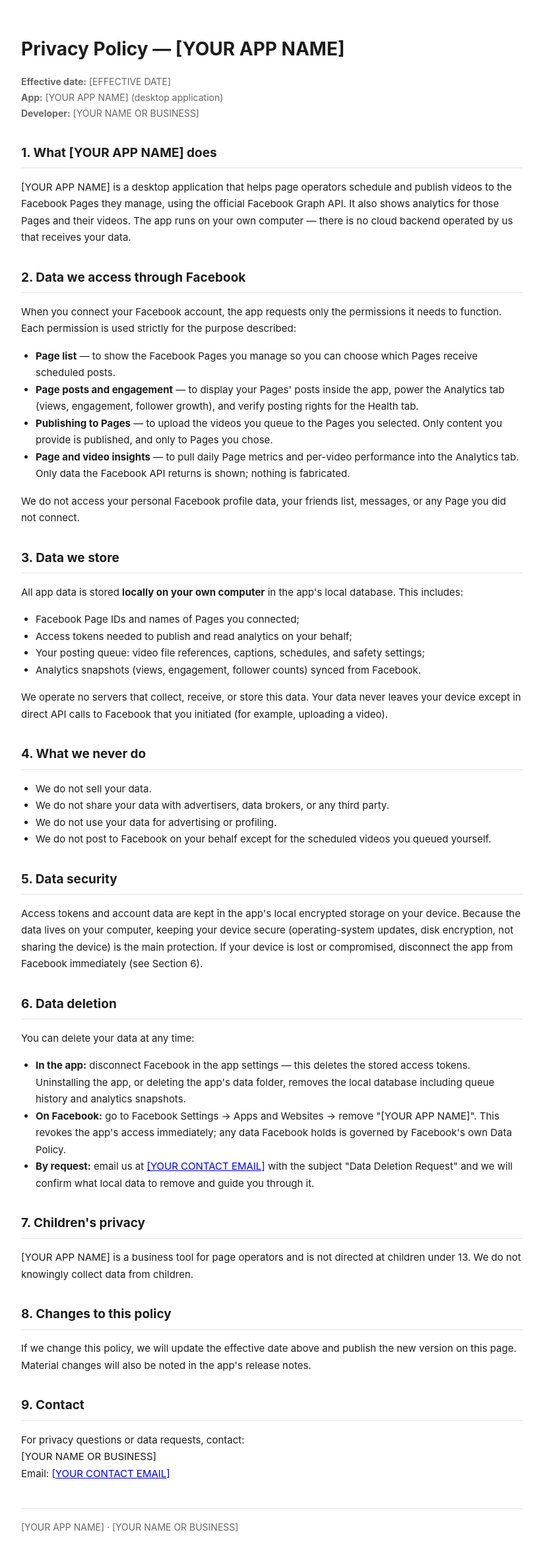
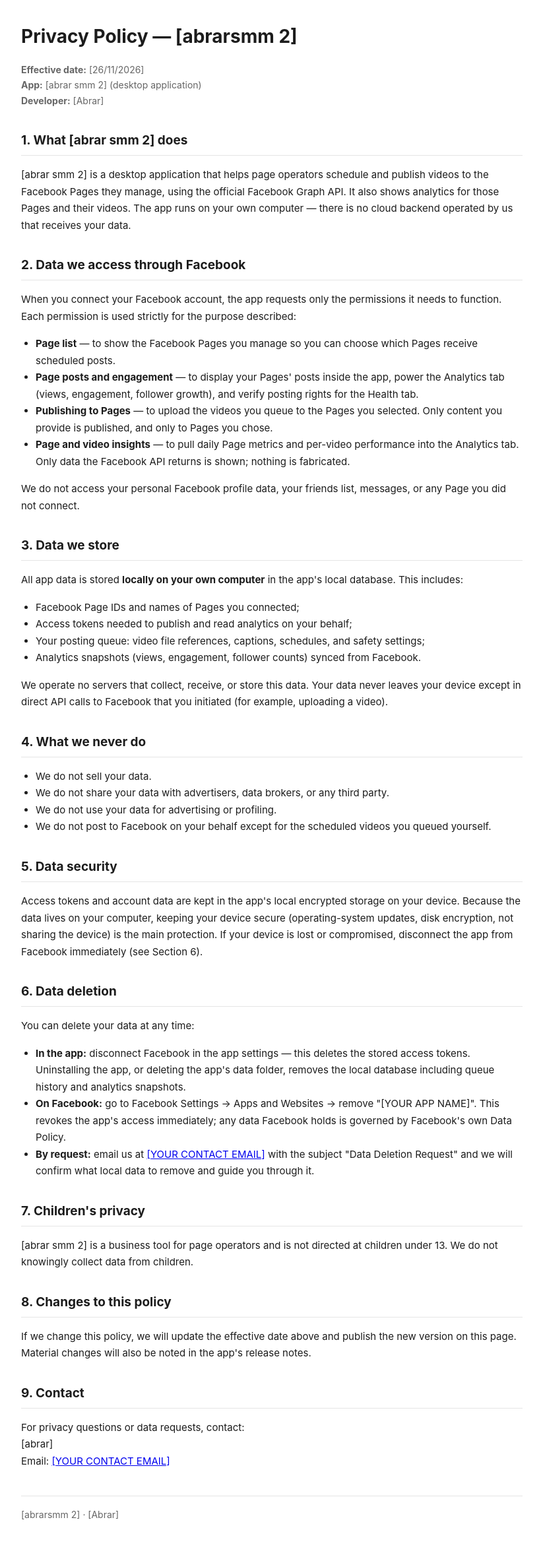
Before and after one commit to abrarskillss-gif/Abrar-smm-2, a plain HTML site: page index.html in a window 1280 px wide. Shown: the whole page at 66% size, without its empty margins (228-1051 px from the left). Drawn offline with Linux system fonts and the light colour scheme.

Commit message:
Update index.html

```diff
--- a/index.html
+++ b/index.html
@@ -1,41 +1,9 @@
-<!DOCTYPE html>
-<!--
-  ============================================================
-  PRIVACY POLICY TEMPLATE — FOR STUDENTS CREATING THEIR OWN
-  FACEBOOK APP (page management / video uploading app)
-  ============================================================
-  HOW TO USE THIS FILE (these instructions are invisible on
-  the published page — only you see them here):
 
-  1. Replace EVERYTHING in [SQUARE BRACKETS] with your own
-     details. There are 4 things to fill in:
-       [YOUR APP NAME]          — the Display name of your app
-                                  in the Meta dashboard
-       [YOUR NAME OR BUSINESS]  — your name, or your business
-                                  name if you have one
-       [YOUR CONTACT EMAIL]     — an email you actually check
-                                  (appears twice — replace both)
-       [EFFECTIVE DATE]         — today's date
-  2. Do NOT delete any section. Meta checks that the policy
-     covers what data the app accesses and how to delete it.
-  3. HOST IT FREE (no domain needed), then paste the link in
-     the Meta dashboard field "Privacy policy URL":
-       • GitHub Pages: create a free repo, upload this file,
-         enable Pages — your link looks like
-         https://[username].github.io/[repo]/privacy-policy.html
-       • Netlify Drop: drag this file onto drop.netlify.com —
-         you get a free link instantly
-       • Google Sites: create a free site, paste this text in
-  4. This file is already named index.html — upload it as-is,
-     or share this repo so students can FORK it and edit it
-     online (pencil icon) without downloading anything.
-  ============================================================
--->
 <html lang="en">
 <head>
 <meta charset="UTF-8">
 <meta name="viewport" content="width=device-width, initial-scale=1.0">
-<title>Privacy Policy — [YOUR APP NAME]</title>
+<title>Privacy Policy — [abrarsmm2]</title>
 <style>
   body { font-family: -apple-system, "Segoe UI", Roboto, Arial, sans-serif; line-height: 1.7; color: #1c1c1c; max-width: 760px; margin: 0 auto; padding: 32px 20px 64px; }
   h1 { font-size: 28px; margin-bottom: 4px; }
@@ -48,13 +16,13 @@
 </head>
 <body>
 
-<h1>Privacy Policy — [YOUR APP NAME]</h1>
-<p class="meta"><strong>Effective date:</strong> [EFFECTIVE DATE]<br>
-<strong>App:</strong> [YOUR APP NAME] (desktop application)<br>
-<strong>Developer:</strong> [YOUR NAME OR BUSINESS]</p>
+<h1>Privacy Policy — [abrarsmm 2]</h1>
+<p class="meta"><strong>Effective date:</strong> [26/11/2026]<br>
+<strong>App:</strong> [abrar smm 2] (desktop application)<br>
+<strong>Developer:</strong> [Abrar]</p>
 
-<h2>1. What [YOUR APP NAME] does</h2>
-<p>[YOUR APP NAME] is a desktop application that helps page operators schedule and publish videos to the Facebook Pages they manage, using the official Facebook Graph API. It also shows analytics for those Pages and their videos. The app runs on your own computer — there is no cloud backend operated by us that receives your data.</p>
+<h2>1. What [abrar smm 2] does</h2>
+<p>[abrar smm 2] is a desktop application that helps page operators schedule and publish videos to the Facebook Pages they manage, using the official Facebook Graph API. It also shows analytics for those Pages and their videos. The app runs on your own computer — there is no cloud backend operated by us that receives your data.</p>
 
 <h2>2. Data we access through Facebook</h2>
 <p>When you connect your Facebook account, the app requests only the permissions it needs to function. Each permission is used strictly for the purpose described:</p>
@@ -96,17 +64,17 @@
 </ul>
 
 <h2>7. Children's privacy</h2>
-<p>[YOUR APP NAME] is a business tool for page operators and is not directed at children under 13. We do not knowingly collect data from children.</p>
+<p>[abrar smm 2] is a business tool for page operators and is not directed at children under 13. We do not knowingly collect data from children.</p>
 
 <h2>8. Changes to this policy</h2>
 <p>If we change this policy, we will update the effective date above and publish the new version on this page. Material changes will also be noted in the app's release notes.</p>
 
 <h2>9. Contact</h2>
 <p>For privacy questions or data requests, contact:<br>
-[YOUR NAME OR BUSINESS]<br>
-Email: <a href="mailto:[YOUR CONTACT EMAIL]">[YOUR CONTACT EMAIL]</a></p>
+[abrar]<br>
+Email: <a href="mailto:[abrarnftp@gmail.com]">[YOUR CONTACT EMAIL]</a></p>
 
-<p class="brand">[YOUR APP NAME] · [YOUR NAME OR BUSINESS]</p>
+<p class="brand">[abrarsmm 2] · [Abrar]</p>
 
 </body>
 </html>
```
